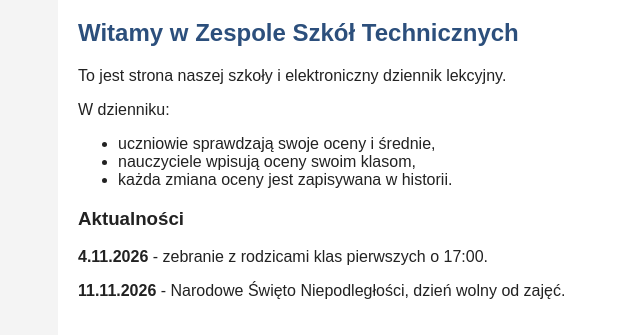
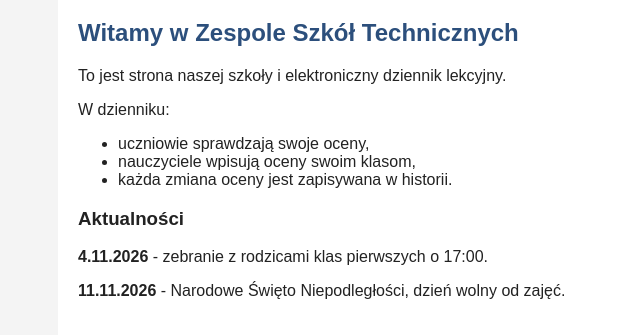
Before and after one commit to GustawKalek/programowanie-php, a PHP site: page / in a window 1280 px wide. Shown: the part 109-444 px from the top of the page, without its empty margins (112-752 px from the left). Run offline with PHP 8.4, Linux system fonts and the light colour scheme.

Commit message:
poprawki tekstów

```diff
--- a/projekt/app/index.php
+++ b/projekt/app/index.php
@@ -6,7 +6,7 @@ include "includes/naglowek.php";
 		<p>To jest strona naszej szkoły i elektroniczny dziennik lekcyjny.</p>
 		<p>W dzienniku:</p>
 		<ul>
-			<li>uczniowie sprawdzają swoje oceny i średnie,</li>
+			<li>uczniowie sprawdzają swoje oceny,</li>
 			<li>nauczyciele wpisują oceny swoim klasom,</li>
 			<li>każda zmiana oceny jest zapisywana w historii.</li>
 		</ul>
--- a/projekt/app/regulamin.php
+++ b/projekt/app/regulamin.php
@@ -9,6 +9,5 @@ include "includes/naglowek.php";
 			<li>Oceny wystawia się w skali od 1 do 6, można dodać plus lub minus.</li>
 			<li>Ocenę wpisuje nauczyciel przedmiotu albo administrator.</li>
 			<li>Każda zmiana lub usunięcie oceny jest zapisywana w historii, którą widzi uczeń i nauczyciel.</li>
-			<li>Uczeń może przez dziennik złożyć wniosek o usprawiedliwienie nieobecności albo zapisać się na poprawę.</li>
 		</ol>
 <?php include "includes/stopka.php"; ?>
```
Also changed, not shown: 1 other file.
